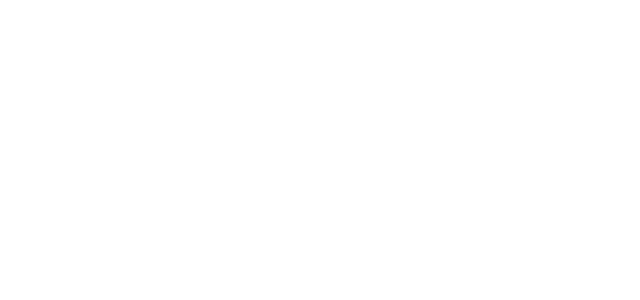
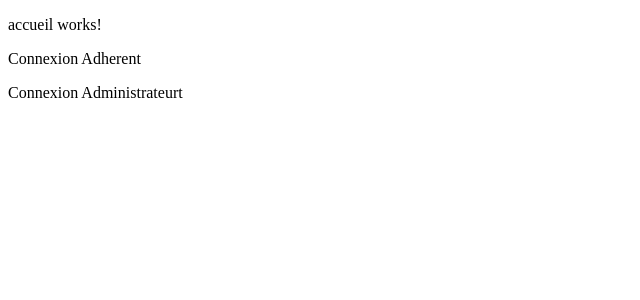
Before and after one commit to Duduman73/AngularDogsOut, an Angular app: page /accueil in a window 1280 px wide. Before the commit this address led to /. Shown: the top 300 px of the page, without its empty margins (0-640 px from the left). Built offline with nearby package versions, Linux system fonts and the light colour scheme.

Commit message:
Creation of Accueil

```diff
--- /dev/null
+++ b/src/app/components/accueil/accueil.component.html
@@ -0,0 +1,7 @@
+<p>
+  accueil works!
+</p>
+
+<p><a (click)="connexionAdherentButtonPressed()" style='cursor: pointer'>Connexion Adherent</a></p>
+
+<p><a (click)="connexionAdminButtonPressed()" style='cursor: pointer'>Connexion Administrateurt</a></p>
--- /dev/null
+++ b/src/app/components/accueil/accueil.component.ts
@@ -0,0 +1,24 @@
+import { Component, OnInit } from '@angular/core';
+import { Router } from '@angular/router';
+
+@Component({
+  selector: 'app-accueil',
+  templateUrl: './accueil.component.html',
+  styleUrls: ['./accueil.component.css']
+})
+export class AccueilComponent implements OnInit {
+
+  constructor(private router: Router) { }
+
+  ngOnInit() {
+  }
+
+  public connexionAdherentButtonPressed(): void {
+    this.router.navigateByUrl('/compteAdherent');
+  }
+
+  public connexionAdminButtonPressed(): void {
+    this.router.navigateByUrl('/adminCompte');
+  }
+
+}
```
Also changed, not shown: src/app/app.module.ts (+7 -1 lines), src/app/components/accueil/accueil.component.css (added), 1 other file (tests, documents, lock files or other folders).
